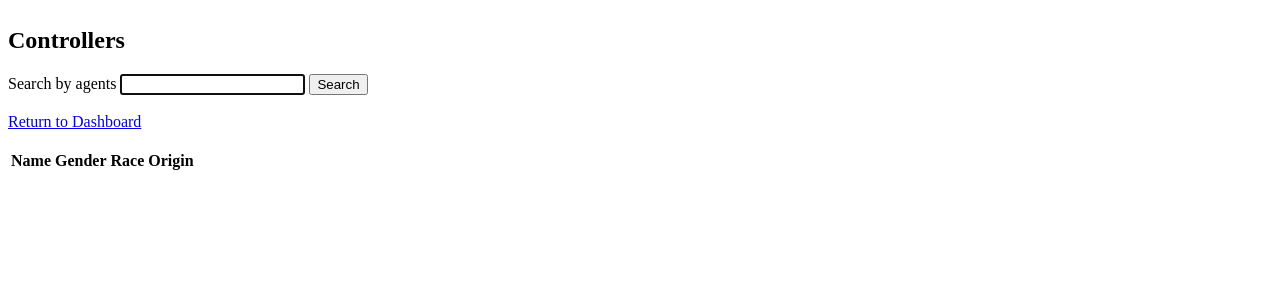
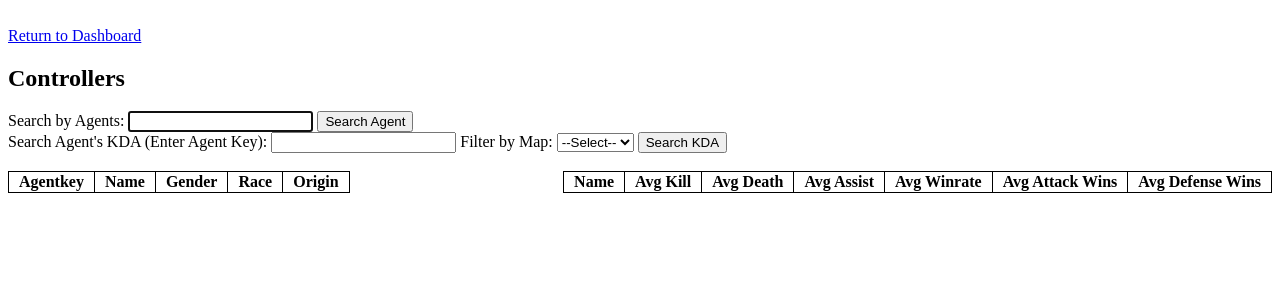
Before and after one commit to sreedavemuri/CSE111Project, a Flask app: page /controller in a window 1280 px wide. Shown: the part 104-404 px from the top of the page. Run offline with Flask 2, Linux system fonts and the light colour scheme; lists and menus that the app fills with data are empty; some libraries are stand-ins or nearby versions.

Commit message:
Controller

```diff
--- a/app.py
+++ b/app.py
@@ -41,19 +41,35 @@ def searchController():
     if request.method == 'POST':
         form = request.form
         search_agent = form['search_agent']
-        #ilter_value = form['filter']
+        search_kda = form['search_kda']
+        map_filter = form['filter_map']
 
-        with sqlite3.connect(db_path) as con:
-            cur = con.cursor()
-            cur.execute("""
-                SELECT a_name, a_gender, a_race, o_name
-                FROM agents, origin
-                WHERE
-                    a_name LIKE '%{}%' AND
-                    a_originkey = o_originkey AND
-                    a_rolekey = 1;""".format(search_agent))
-            results = cur.fetchall()
-        return render_template('controller.html', results=results)
+        if request.form['submit'] == 'Search Agent':
+            with sqlite3.connect(db_path) as con:
+                cur = con.cursor()
+                cur.execute("""
+                    SELECT a_agentkey, a_name, a_gender, a_race, o_name
+                    FROM agents, origin
+                    WHERE
+                        a_name LIKE '%{}%' AND
+                        a_originkey = o_originkey AND
+                        a_rolekey = 1;""".format(search_agent))
+                res1 = cur.fetchall()
+            return render_template('controller.html', res1=res1)
+
+        if request.form['submit'] == 'Search KDA':
+            with sqlite3.connect(db_path) as con:
+                cur = con.cursor()
+                cur.execute("""
+                    SELECT a_name, kda_kill, kda_death, kda_assist, kda_winrate, kda_atkwin, kda_defwin
+                    FROM kda, agents, maps
+                    WHERE
+                        a_agentkey = kda_agentkey AND
+                        kda_agentkey = {} AND
+                        kda_mapkey = m_mapkey AND
+                        m_mapkey = {};""".format(search_kda,map_filter))
+                res2 = cur.fetchall()
+            return render_template('controller.html', res2=res2)
     else:
         return render_template('controller.html')
 
--- a/templates/controller.html
+++ b/templates/controller.html
@@ -9,8 +9,10 @@
         font-size: 40px;
     }
 
-    .th, td {
-        padding-right: 20px;
+    table, th, td {
+        border: 1px solid black;
+        padding-left: 10px;
+        padding-right: 10px;
     }
 </style>
 
@@ -23,24 +25,36 @@
 
 <body>
     <h1 class="header">Valorant</h1>
+    <a href="{{'roles'}}">Return to Dashboard</a>
     <h2>Controllers</h2>
 
     <form method = "POST">
-        Search by agents
+        Search by Agents:
         <input type="text" autofocus="autofocus" name="search_agent">
+        <input type="submit" name="submit" value="Search Agent">
 
-        <input class="button" type="submit" value="Search">
+        <br>Search Agent's KDA (Enter Agent Key):
+        <input type="number" autofocus="autofocus" name="search_kda">
+
+        Filter by Map:
+        <select name="filter_map" formaction = "/controller">
+            <option value="">--Select--</option>
+            <option value="1">Split</option>
+            <option value="2">Bind</option>
+            <option value="3">Ascend</option>
+            <option value="4">Icebox</option>
+            <option value="5">Breeze</option>
+            <option value="6">Haven</option>
+        </select>
+        <input type="submit" name="submit" value="Search KDA">
     </form>
 
     <br>
 
-    <a href="{{'roles'}}">Return to Dashboard</a>
-
-    <br><br>
-
-    <table>
+    <table style="float: left; border-collapse: collapse;">
         <thead>
             <tr>
+                <th style="text-align: left;">Agentkey</th>
                 <th style="text-align: left;">Name</th>
                 <th style="text-align: left;">Gender</th>
                 <th style="text-align: left;">Race</th>
@@ -48,12 +62,40 @@
             </tr>
         </thead>
         <tbody>
-            {% for item in results %}
+            {% for item in res1 %}
             <tr>
                 <td>{{item[0]}}</td>
                 <td>{{item[1]}}</td>
                 <td>{{item[2]}}</td>
                 <td>{{item[3]}}</td>
+                <td>{{item[4]}}</td>
+            </tr>
+            {% endfor %}
+        </tbody>
+    </table>
+
+    <table style="float: right; border-collapse: collapse;">
+        <thead>
+            <tr>
+                <th style="text-align: left;">Name</th>
+                <th style="text-align: left;">Avg Kill</th>
+                <th style="text-align: left;">Avg Death</th>
+                <th style="text-align: left;">Avg Assist</th>
+                <th style="text-align: left;">Avg Winrate</th>
+                <th style="text-align: left;">Avg Attack Wins</th>
+                <th style="text-align: left;">Avg Defense Wins</th>
+            </tr>
+        </thead>
+        <tbody>
+            {% for item in res2 %}
+            <tr>
+                <td>{{item[0]}}</td>
+                <td>{{item[1]}}</td>
+                <td>{{item[2]}}</td>
+                <td>{{item[3]}}</td>
+                <td>{{item[4]}}</td>
+                <td>{{item[5]}}</td>
+                <td>{{item[6]}}</td>
             </tr>
             {% endfor %}
         </tbody>
```
